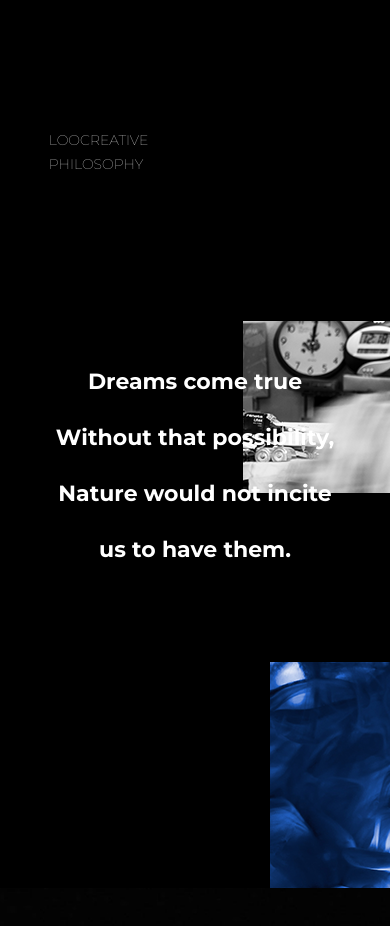
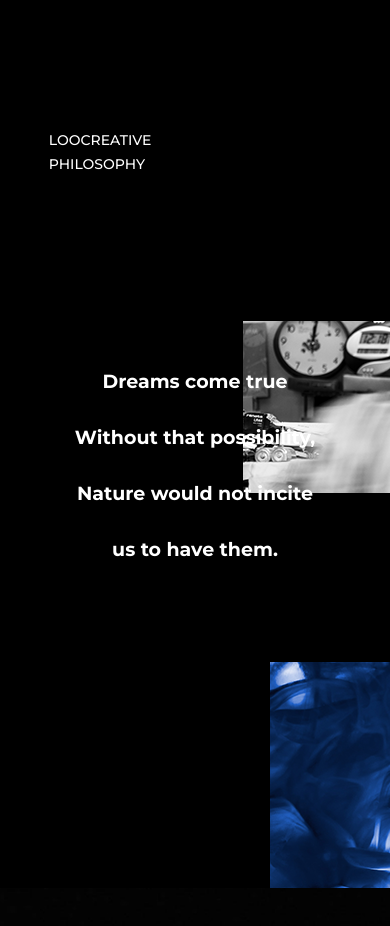
Before and after one commit to Stark-ChungHoang/Loocreative-website, a React (Create React App) app: page /contact#firstPage in a window 390 px wide. Shown: the part 800-1726 px from the top of the page. Built offline with nearby package versions, Linux system fonts and the light colour scheme.

Commit message:
responsive page 2 -3

```diff
--- a/src/pages/PageTwo/pageTwo.scss
+++ b/src/pages/PageTwo/pageTwo.scss
@@ -20,7 +20,7 @@
             line-height: 24px;
             color: #fff;
             cursor: text;
-            font-family: "Montserrat";
+            font-family: "Montserrat-Medium";
             padding: 0;
             margin: 0;
         }
@@ -44,6 +44,31 @@
             font-family: "Montserrat";
             padding: 0;
             margin: 0;
+            @media (max-width: 1750px) {
+                font-size: 100px;
+            }
+            @media (max-width: 1540px) {
+                font-size: 80px;
+                line-height: 7.5rem;
+            }
+            @media (max-width: 1340px) {
+                font-size: 60px;
+                line-height: 5.5rem;
+            }
+            @media (max-width: 988px) {
+                font-size: 50px;
+                line-height: 4.5rem;
+            }
+            @media (max-width: 830px) {
+                font-size: 35px;
+                line-height: 3.5rem;
+            }
+            @media (max-width: 687px) {
+                font-size: 22px;
+            }
+            @media (max-width: 484px) {
+                font-size: 19px;
+            }
         }
     }
 }
```
